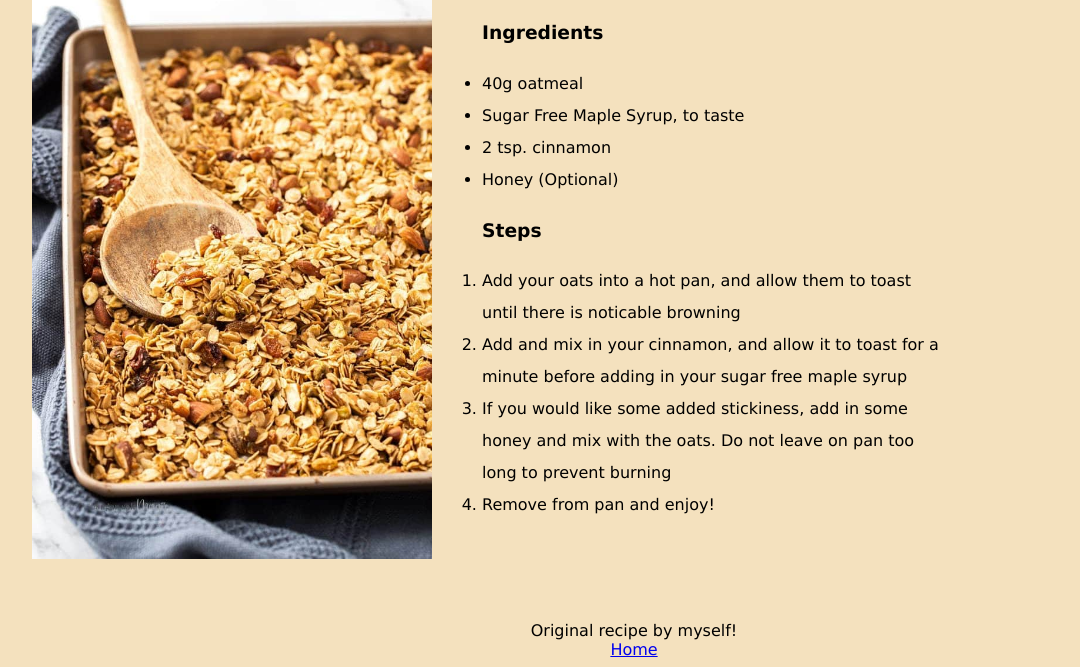
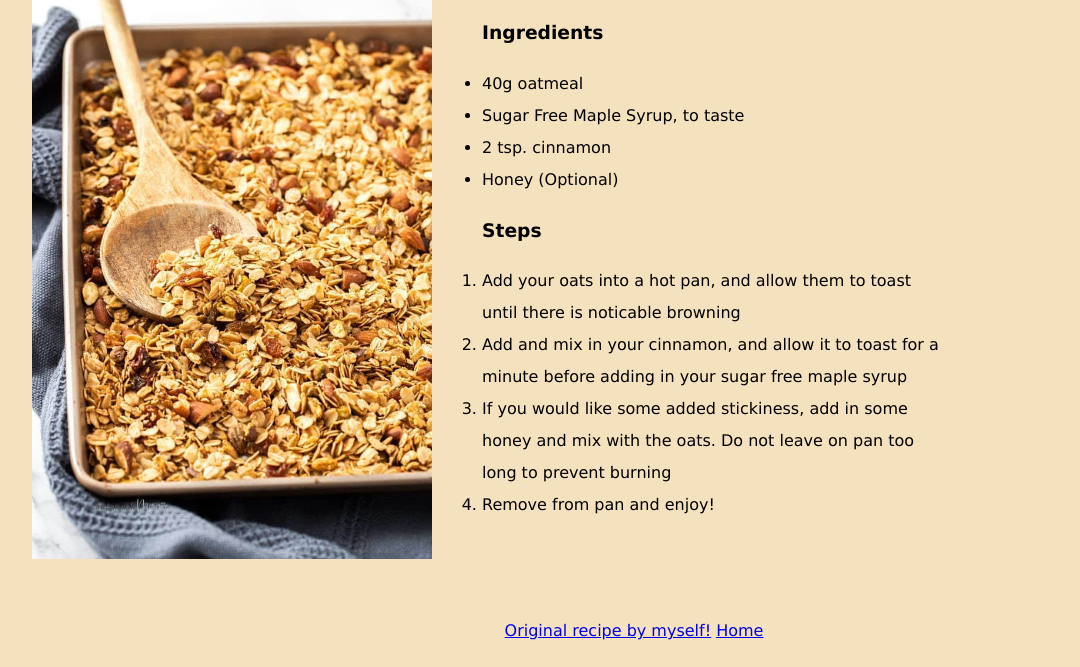
Before and after one commit to Latchitude/odin-recipes, a plain HTML site: page recipes/maple-granola.html in a window 1280 px wide. Shown: the part 134-801 px from the top of the page, without its empty margins (6-1086 px from the left). Drawn offline with Linux system fonts and the light colour scheme.

Commit message:
Add hyperlink to recipe footers

```diff
--- a/recipes/maple-granola.html
+++ b/recipes/maple-granola.html
@@ -28,7 +28,7 @@
                 <li>Remove from pan and enjoy!</li>
         </ol>
         <div id="page-footing">
-        <footer>Original recipe by myself!</footer>
+        <a href="https://github.com/Latchitude" target="_blank" rel="noopener noreferrer">Original recipe by myself!</a>
         <a href="../index.html">Home</a>
         </div>
     </body>
```
Also changed, not shown: recipes/sorbet.html (+1 -1 lines).
